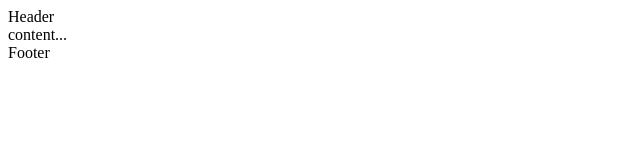
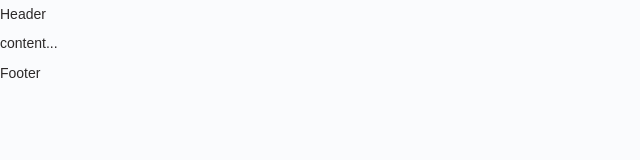
Before and after one commit to sunnextt/curcy-app, a React (Create React App) app: page / in a window 1280 px wide. Shown: the top 160 px of the page, without its empty margins (0-640 px from the left). Built offline with nearby package versions, Linux system fonts and the light colour scheme.

Commit message:
theme provider and global styles

```diff
--- a/jsconfig.json
+++ b/jsconfig.json
@@ -2,5 +2,5 @@
   "compilerOptions": {
     "baseUrl": "src"
   },
-  "include": ["src"]
+  "include": ["src", "src/tsconfig.json"]
 }
--- a/package.json
+++ b/package.json
@@ -6,12 +6,16 @@
     "@testing-library/jest-dom": "^5.11.4",
     "@testing-library/react": "^11.1.0",
     "@testing-library/user-event": "^12.1.10",
+    "@types/styled-components": "^5.1.15",
     "antd": "^4.16.13",
     "latest-version": "^6.0.0",
+    "polished": "^4.1.3",
+    "prop-types": "^15.7.2",
     "react": "^17.0.2",
     "react-dom": "^17.0.2",
     "react-scripts": "4.0.3",
     "styled-components": "^5.3.3",
+    "typescript": "^4.4.4",
     "web-vitals": "^1.0.1"
   },
   "scripts": {
--- a/src/App.js
+++ b/src/App.js
@@ -1,7 +1,16 @@
+import { ThemeProvider } from 'styled-components';
+import Globalstyles from 'Global';
+
 import Layout from 'Layout';
+import theme from 'theme';
 
 function App() {
-  return <Layout>content...</Layout>;
+  return (
+    <ThemeProvider theme={theme}>
+      <Globalstyles />
+      <Layout>content...</Layout>
+    </ThemeProvider>
+  );
 }
 
 export default App;
--- /dev/null
+++ b/src/Global.js
@@ -0,0 +1,54 @@
+import { createGlobalStyle } from 'styled-components';
+import { normalize } from 'polished';
+
+const Globalstyles = createGlobalStyle`
+${normalize()}
+
+*,
+*::after,
+*::before{
+    padding: 0;
+    margin: 0;
+    box-sizing: border-box;
+}
+
+html {
+    font-size: 62.5%;
+    @media only screen and (min-width: 900px) {
+        font-size: 75%;
+    }
+    @media only screen and (min-width: 1200px) {
+        font-size: 87.5%;
+    }
+}
+
+
+body {
+    transition: all 0.05s linear;
+    width: 100%;
+    height: 100vh;
+    line-height: 2.1rem;
+    font-size: ${props => props.theme.typeScale.bodyText4};
+    font-family: ${props => props.theme.primaryFont};
+    background-color: ${props => props.theme.colors.white[200]};
+    color: ${props => props.theme.colors.black[100]};
+    font-style: normal;
+    font-weight: 400;
+    -webkit-font-smoothing: antialiased;
+    -moz-osx-font-smoothing: grayscale;
+}
+
+// h1 {
+//     line-height: 4.3rem;
+//     font-size: ${props => props.theme.typeScale.header1};
+// }
+// h2 {
+//     line-height: 2.8rem;
+//     font-size: ${props => props.theme.typeScale.header2};
+// }
+// h3 {font-size: ${props => props.theme.typeScale.header3};}
+// h4 {font-size: ${props => props.theme.typeScale.header4};}
+// h5 {font-size: ${props => props.theme.typeScale.header5};}
+`;
+
+export default Globalstyles;
--- /dev/null
+++ b/src/theme/colors.js
@@ -0,0 +1,19 @@
+export const colors = {
+  white: {
+    100: "#FFFFFF",
+    200: "#FAFBFD"
+  },
+  black: {
+    100: "#2C2929",
+    200: "#2E2727"
+  },
+  grey: {
+    100: "#4F4A49",
+    200: "#2F2E2E",
+    300: "#656565",
+    400: "#9E9E9E"
+  },
+  green: {
+    100: "#48BF59"
+  }
+};
--- /dev/null
+++ b/src/theme/index.js
@@ -0,0 +1,12 @@
+import { colors } from "./colors";
+import { primaryFont, typeScale } from "./typography";
+
+const theme = {
+  colors,
+  primaryFont,
+  typeScale
+};
+
+export * from "./colors";
+export * from "./typography";
+export default theme;
--- /dev/null
+++ b/src/theme/typography.js
@@ -0,0 +1,14 @@
+export const primaryFont = "Poppins, sans-serif";
+
+export const typeScale = {
+  header1: "3.5rem",
+  header2: "2.6rem",
+  header3: "2.0rem",
+  header4: "1.8rem",
+  header5: "1.4rem",
+  bodyText1: "1.6rem",
+  bodyText2: "1.4rem",
+  bodyText3: "1.2rem",
+  bodyText4: "1.0rem",
+  bodyText5: ".8rem"
+};
```
Also changed, not shown: src/style.d.ts (added, +28 -0 lines), tsconfig.json (added, +21 -0 lines), 1 other file (tests, documents, lock files or other folders).
